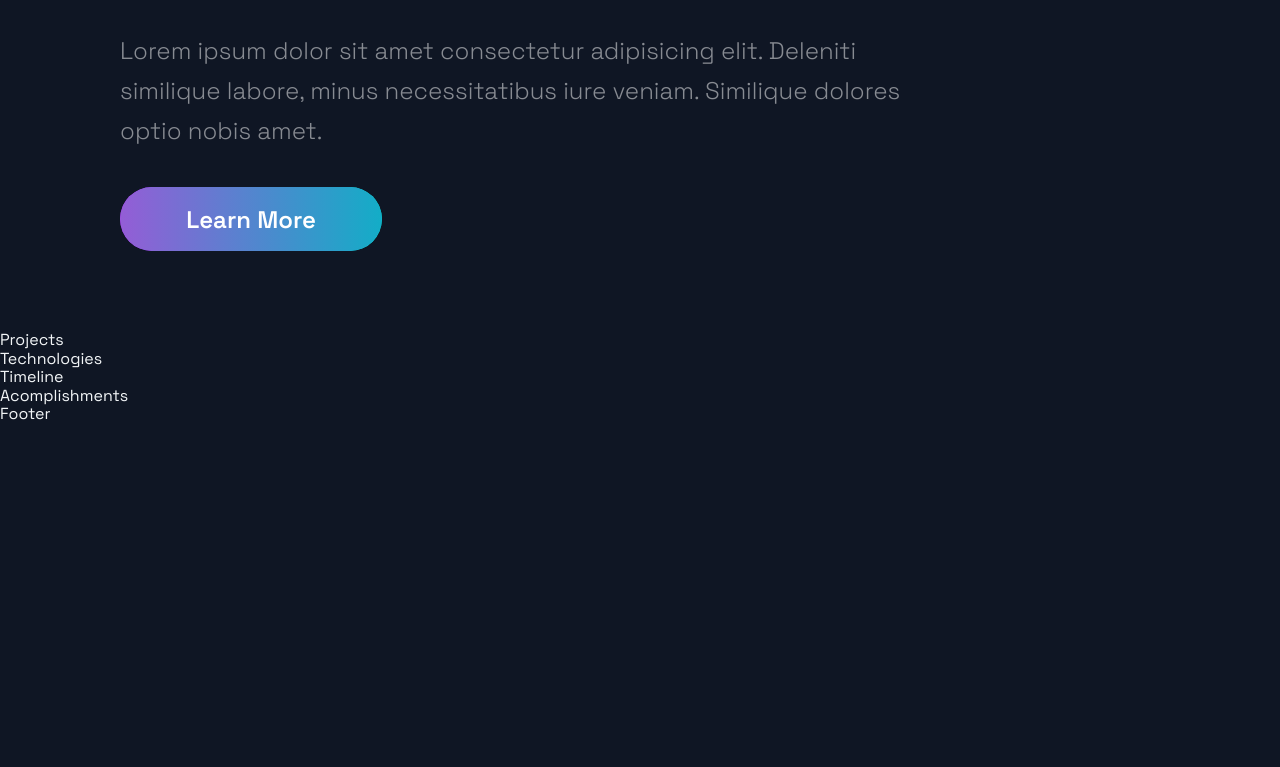
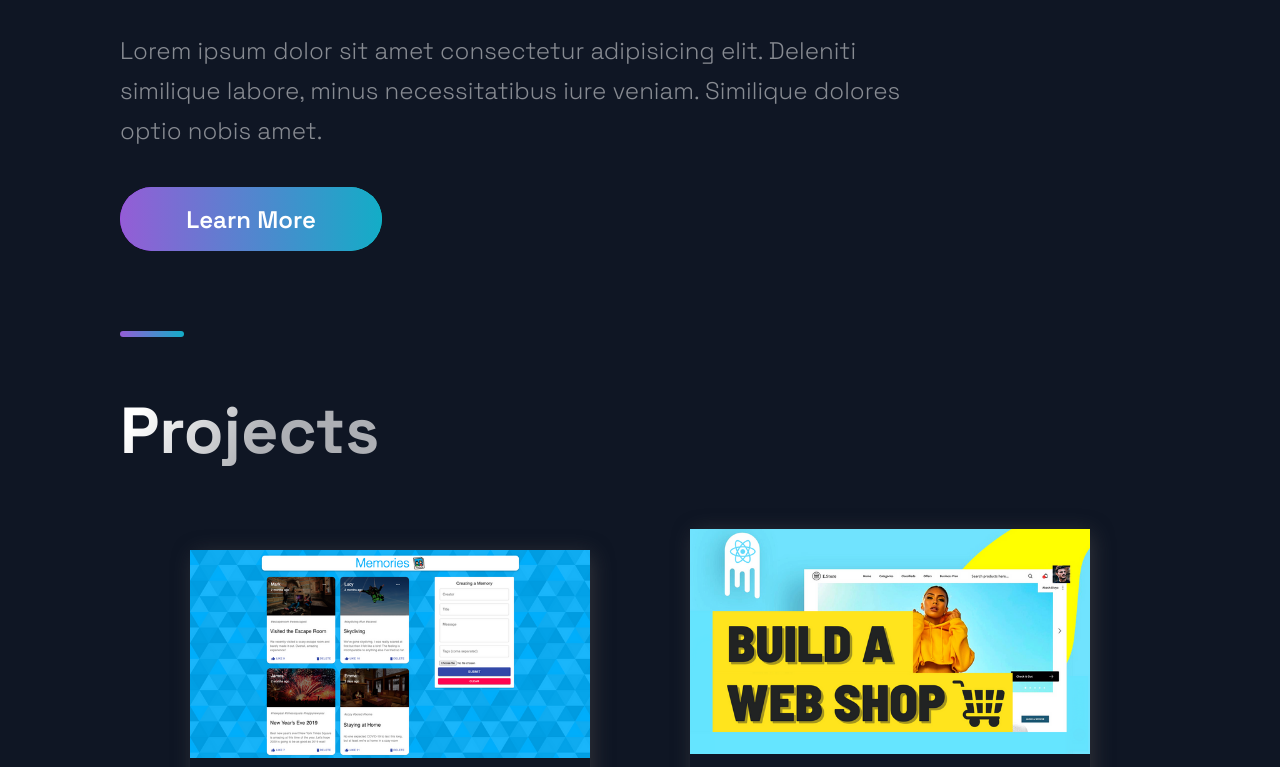
Before and after one commit to IbrahimMourad/NEXTJS-PORTFOLIO, a Next.js app: page / in a window 1280 px wide. Shown: the part 305-1072 px from the top of the page. Before the commit the page ends 800 px from the top, so only its background shows below. Built offline with nearby package versions, Linux system fonts and the light colour scheme.

Commit message:
projects section

```diff
--- a/src/components/Projects/Projects.js
+++ b/src/components/Projects/Projects.js
@@ -1,13 +1,56 @@
 import React from 'react';
 
-import { BlogCard, CardInfo, ExternalLinks, GridContainer, HeaderThree, Hr, Tag, TagList, TitleContent, UtilityList, Img } from './ProjectsStyles';
-import { Section, SectionDivider, SectionTitle } from '../../styles/GlobalComponents';
+import {
+  BlogCard,
+  CardInfo,
+  ExternalLinks,
+  GridContainer,
+  HeaderThree,
+  Hr,
+  Tag,
+  TagList,
+  TitleContent,
+  UtilityList,
+  Img,
+} from './ProjectsStyles';
+import {
+  Section,
+  SectionDivider,
+  SectionTitle,
+} from '../../styles/GlobalComponents';
 import { projects } from '../../constants/constants';
 
 const Projects = () => (
-  <div>
-    Projects
-  </div>
+  <Section nopadding id="projects">
+    <SectionDivider />
+    <SectionTitle main>Projects</SectionTitle>
+    <GridContainer>
+      {projects.map(
+        ({ id, image, title, description, tags, source, visit }) => (
+          <BlogCard key={id}>
+            <Img src={image} />
+            <TitleContent>
+              <HeaderThree title>{title}</HeaderThree>
+              <Hr />
+            </TitleContent>
+            <CardInfo>{description}</CardInfo>
+            <div>
+              <TitleContent>Stack</TitleContent>
+              <TagList>
+                {tags.map((tag, idx) => (
+                  <Tag key={idx}>{tag}</Tag>
+                ))}
+              </TagList>
+            </div>
+            <UtilityList>
+              <ExternalLinks href={visit}>Code</ExternalLinks>
+              <ExternalLinks href={source}>Source</ExternalLinks>
+            </UtilityList>
+          </BlogCard>
+        )
+      )}
+    </GridContainer>
+  </Section>
 );
 
 export default Projects;
```
